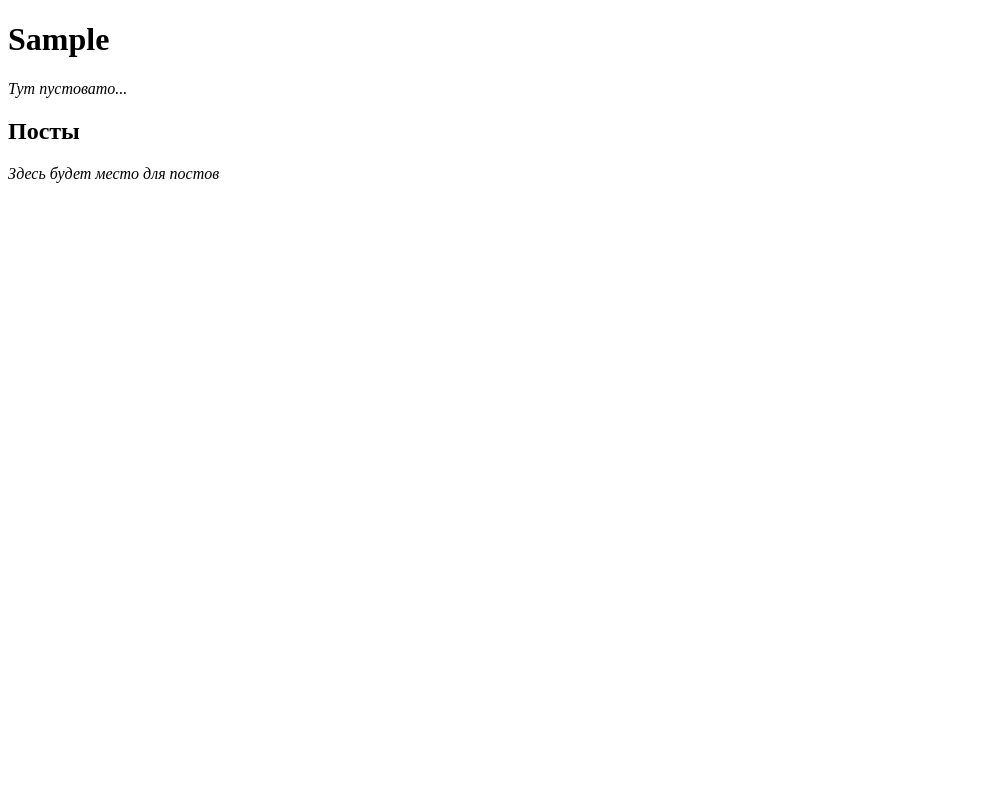
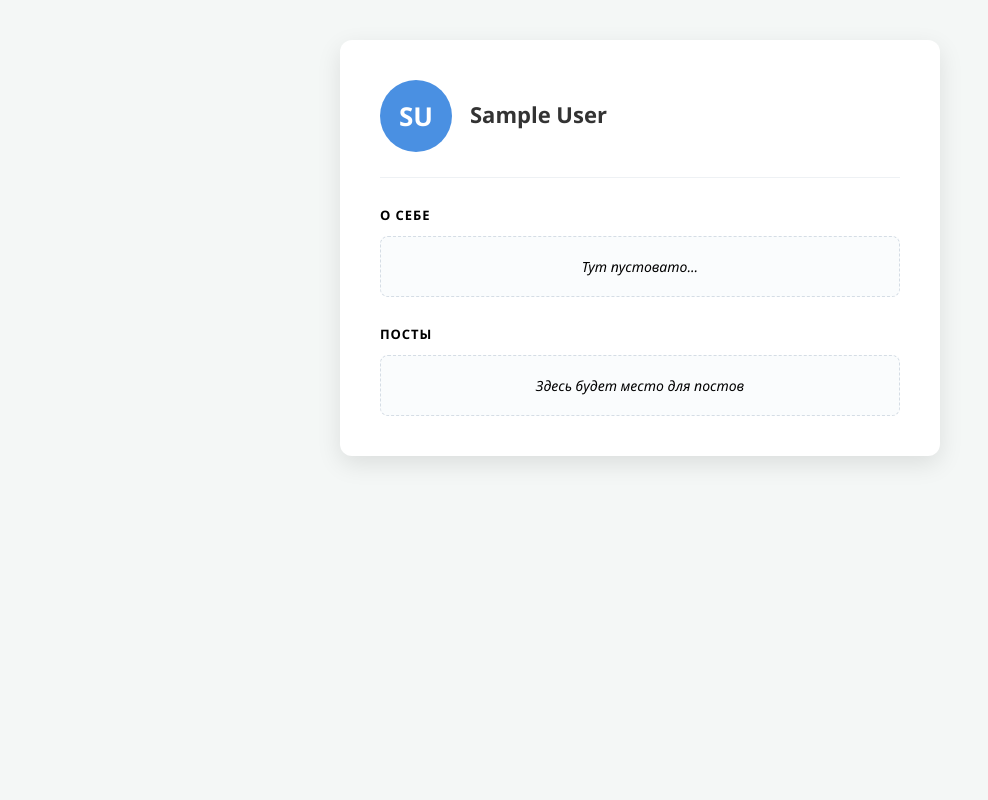
Before and after one commit to Vorag1225/Fluor, a Django app: template fluor/main/templates/html/profile.html in a window 1280 px wide. Shown: the whole page, without its empty margins (0-988 px from the left). Run offline with Django 5.2, Linux system fonts and the light colour scheme; the template is opened without the code that fills it, so the values that code supplies are empty; the visitor is signed in with stand-in values (Sample User, id 1).

Commit message:
Унификация шаблона профиля
- Отображение инициалов, имени и фамилии пользователя, описания «О себе» и списка постов с заглушками при отсутствии данных

```diff
--- a/fluor/main/templates/html/profile.html
+++ b/fluor/main/templates/html/profile.html
@@ -2,16 +2,162 @@
 <html lang="ru">
 <head>
     <meta charset="UTF-8">
-    <title>{{user.first_name}}</title>
+    <meta name="viewport" content="width=device-width, initial-scale=1.0">
+    <title>{{ user.first_name }}</title>
+    <style>
+        * { box-sizing: border-box; }
+
+        body {
+            font-family: 'Segoe UI', Tahoma, Geneva, Verdana, sans-serif;
+            background-color: #f4f7f6;
+            display: flex;
+            justify-content: center;
+            align-items: flex-start;
+            min-height: 100vh;
+            margin: 0;
+            padding: 40px 20px;
+        }
+
+        .card {
+            background-color: #ffffff;
+            border-radius: 12px;
+            box-shadow: 0 8px 24px rgba(0, 0, 0, 0.1);
+            width: 100%;
+            max-width: 600px;
+            padding: 40px;
+        }
+
+        .profile-head {
+            display: flex;
+            align-items: center;
+            gap: 18px;
+            padding-bottom: 25px;
+            border-bottom: 1px solid #eef1f4;
+        }
+
+        .avatar {
+            flex-shrink: 0;
+            width: 72px;
+            height: 72px;
+            border-radius: 50%;
+            background-color: #4a90e2;
+            color: #fff;
+            font-size: 26px;
+            font-weight: 700;
+            display: flex;
+            align-items: center;
+            justify-content: center;
+            text-transform: uppercase;
+            user-select: none;
+            object-fit: cover;
+        }
+
+        .profile-head h1 {
+            margin: 0 0 4px;
+            font-size: 22px;
+            color: #333333;
+        }
+
+        .section { margin-top: 28px; }
+
+        .section h2 {
+            margin: 0 0 12px;
+            font-size: 13px;
+            font-weight: 700;
+            text-transform: uppercase;
+            letter-spacing: 0.07em;
+            color: #000000;
+        }
+
+        .description {
+            margin: 0;
+            font-size: 15px;
+            line-height: 1.6;
+            color: #000000;
+            white-space: pre-line;
+        }
+
+        .empty {
+            margin: 0;
+            padding: 20px;
+            border: 1px dashed #d5dde5;
+            border-radius: 8px;
+            background-color: #fafcfd;
+            color: #000000;
+            font-size: 14px;
+            font-style: italic;
+            text-align: center;
+        }
+
+        .post {
+            padding: 14px 18px;
+            border-left: 3px solid #4a90e2;
+            border-radius: 6px;
+            background-color: #f9fbfd;
+            transition: background-color 0.25s;
+        }
+
+        .post + .post { margin-top: 10px; }
+        .post:hover { background-color: #eef5fc; }
+
+        .post h3 {
+            margin: 0 0 6px;
+            font-size: 16px;
+            color: #000000;
+        }
+
+        .post p {
+            margin: 0;
+            font-size: 14px;
+            line-height: 1.5;
+            color: #000000;
+        }
+
+        @media (max-width: 480px) {
+            body { padding: 20px 12px; }
+            .card { padding: 24px 20px; }
+            .profile-head { flex-direction: column; text-align: center; }
+            .profile-head h1 { font-size: 20px; }
+        }
+    </style>
 </head>
 <body>
-<h1>{{user.first_name}}</h1>
-{% if user.profile.description == "" %}
-<p><i>Тут пустовато...</i></p>
-{% else %}
-<p>{{user.profile.description}}</p> <!-- Описание -->
-{% endif %}
-<h2>Посты</h2>
-<p><i>Здесь будет место для постов</i></p>
+    <div class="card">
+
+        <div class="profile-head">
+            {% if user.profile.avatar %}
+                <img src="{{ user.profile.avatar.url }}" alt="Аватар" class="avatar">
+            {% else %}
+                <div class="avatar">
+                    {{ user.first_name|first|upper }}{{ user.last_name|first|upper }}
+                </div>
+            {% endif %}
+
+            <div>
+                <h1>{{ user.first_name }} {{ user.last_name }}</h1>
+            </div>
+        </div>
+
+        <div class="section">
+            <h2>О себе</h2>
+            {% if user.profile.description %}
+                <p class="description">{{ user.profile.description }}</p>
+            {% else %}
+                <p class="empty">Тут пустовато...</p>
+            {% endif %}
+        </div>
+
+        <div class="section">
+            <h2>Посты</h2>
+            {% for post in posts %}
+                <article class="post">
+                    <h3>{{ post.title }}</h3>
+                    <p>{{ post.text|truncatechars:180 }}</p>
+                </article>
+            {% empty %}
+                <p class="empty">Здесь будет место для постов</p>
+            {% endfor %}
+        </div>
+    </div>
 </body>
 </html>
```
